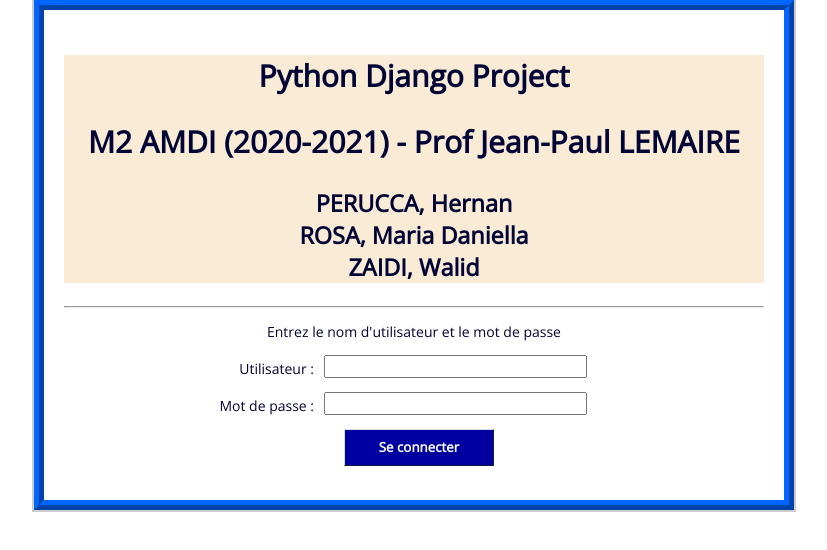
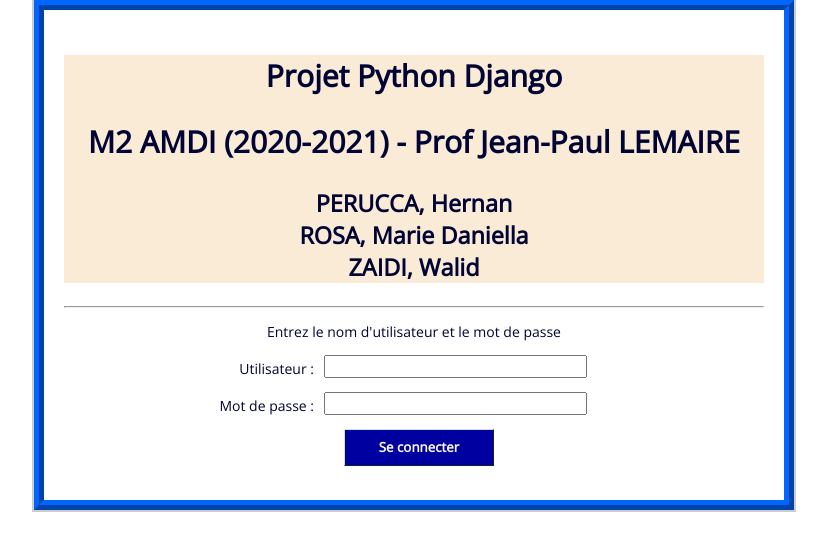
Before and after one commit to hernanpe/projectdjango, a Django app: page / in a window 1280 px wide. Shown: the part 20-570 px from the top of the page, without its empty margins (86-913 px from the left). Run offline with Django 3.2, Linux system fonts and the light colour scheme.

Commit message:
Add files via upload

```diff
--- a/templates/base.html
+++ b/templates/base.html
@@ -3,7 +3,7 @@
    <head>
       <meta charset="utf-8">
       <title>
-          Python Django Projet AMDI - {% block title %}Bienvenu{% endblock %}
+          Projet Python Django AMDI - {% block title %}Bienvenu{% endblock %}
       </title>
       <link rel="stylesheet" type="text/css" href="/static/css/style.css"/>
    </head>
--- a/templates/login.html
+++ b/templates/login.html
@@ -7,10 +7,10 @@
 {% block content %}
 <div class="page1">
 <div class="pagetop">
-<h1>Python Django Project</h1>
+<h1>Projet Python Django</h1>
    <h2>M2 AMDI (2020-2021) - Prof Jean-Paul LEMAIRE</h2>
    <h3>PERUCCA, Hernan<br>
-   ROSA, Maria Daniella<br>
+   ROSA, Marie Daniella<br>
    ZAIDI, Walid</h3>
 </div>
 <hr>
--- a/templates/menu.html
+++ b/templates/menu.html
@@ -7,10 +7,10 @@
 {% block content %}
 <div class="pagemenu">
 <div class="pagetopmenu">
-<h1>Python Django Project</h1>
+<h1>Projet Python Django</h1>
    <h2>M2 AMDI (2020-2021) - Prof Jean-Paul LEMAIRE</h2>
    <h3>PERUCCA, Hernan<br>
-   ROSA, Maria Daniella<br>
+   ROSA, Marie Daniella<br>
    ZAIDI, Walid</h3>
 </div>
 <hr>
```
